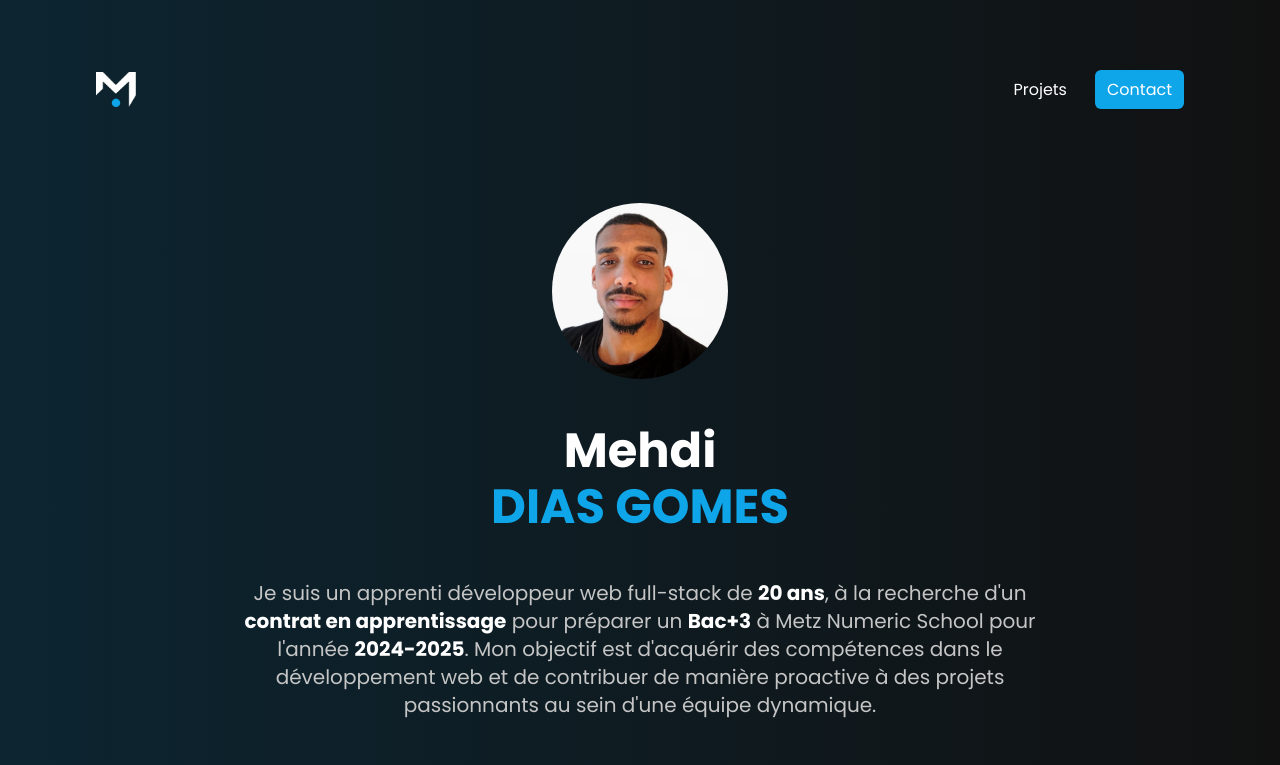
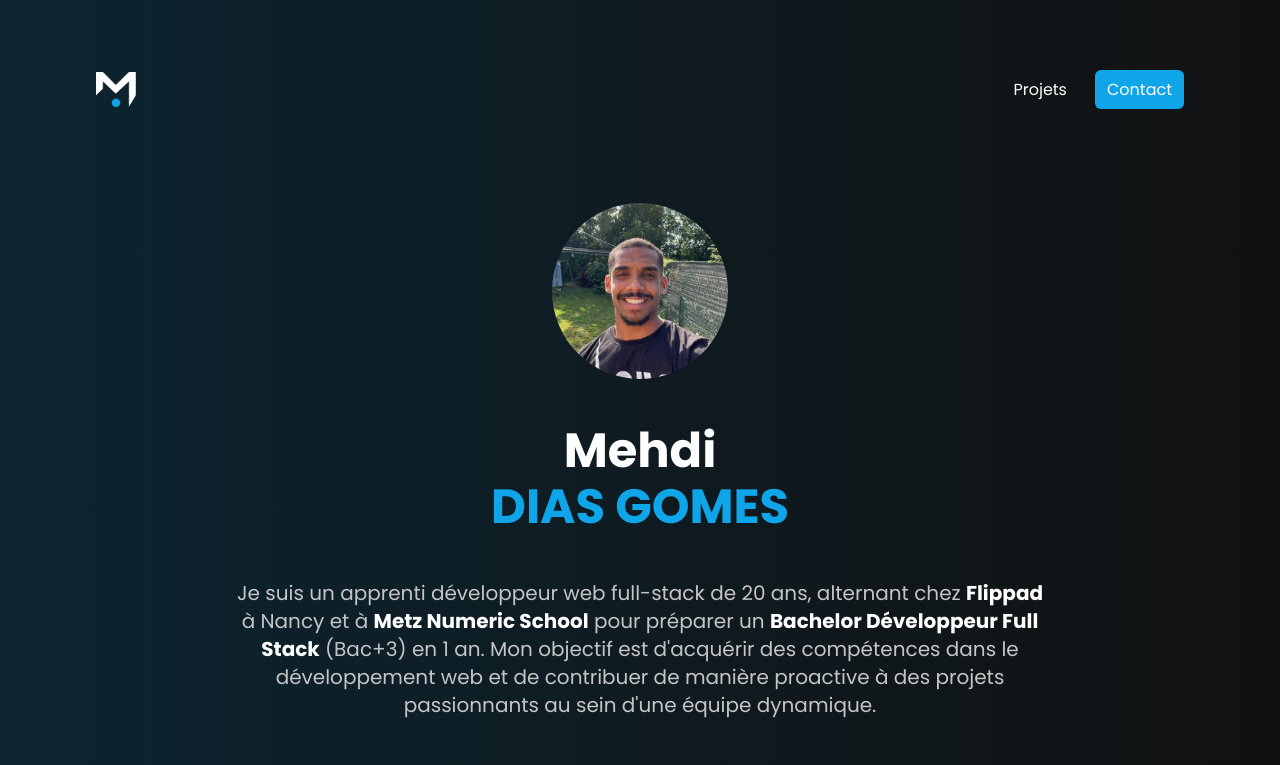
Before and after one commit to MehdiDiasGomes/Mon-portfolio, a React (Vite) app: page / in a window 1280 px wide. Shown: the top 765 px of the page. Built offline with nearby package versions, Linux system fonts and the light colour scheme.

Commit message:
♻️ Refactor : Modification du paragraphe de presentation

```diff
--- a/index.html
+++ b/index.html
@@ -1,21 +1,28 @@
 <!doctype html>
 <html lang="fr">
-
   <head>
     <meta charset="UTF-8" />
     <link rel="icon" type="image/svg+xml" href="/src/Assets/img/head.png" />
     <meta name="viewport" content="width=device-width, initial-scale=1.0" />
-  <link rel="preconnect" href="https://fonts.googleapis.com">
-  <link rel="preconnect" href="https://fonts.gstatic.com" crossorigin>
-  <link href="https://fonts.googleapis.com/css2?family=Poppins:wght@300;400;500;600;700;800;900&display=swap"
-    rel="stylesheet">
-  <link href="https://cdn.jsdelivr.net/npm/remixicon@4.1.0/fonts/remixicon.css" rel="stylesheet" />
+    <link rel="preconnect" href="https://fonts.googleapis.com" />
+    <link rel="preconnect" href="https://fonts.gstatic.com" crossorigin />
+    <link
+      href="https://fonts.googleapis.com/css2?family=Poppins:wght@300;400;500;600;700;800;900&display=swap"
+      rel="stylesheet"
+    />
+    <link
+      href="https://cdn.jsdelivr.net/npm/remixicon@4.1.0/fonts/remixicon.css"
+      rel="stylesheet"
+    />
     <title>Portfolio - DIAS GOMES Mehdi</title>
+    <meta
+      name="description"
+      content="Je suis un apprenti développeur web full-stack de 20 ans, alternant chez Flippad à Nancy et à Metz Numeric School pour préparer un Bachelor Développeur Full Stack (Bac+3) en 1 an. Mon objectif est d'acquérir des compétences dans le développement web et de contribuer de manière proactive à des projets passionnants au sein d'une équipe dynamique."
+    />
   </head>
 
   <body>
     <div id="root"></div>
     <script type="module" src="/src/main.jsx"></script>
   </body>
-
 </html>
--- a/src/Pages/Home.jsx
+++ b/src/Pages/Home.jsx
@@ -24,19 +24,17 @@ const Home = () => {
               </span>
             </h1>
             <p className="pcScreen:px-64 md:text-xl sm:text-paragMobile sm:px-10 text-parag text-secondary text-center">
-              Je suis un apprenti développeur web full-stack de{' '}
-              <span className="font-bold text-primary">20 ans</span>, à la
-              recherche d&apos;un{' '}
-              <span className="font-bold text-primary">
-                contrat en apprentissage
-              </span>{' '}
-              pour préparer un{' '}
-              <span className="font-bold text-primary">Bac+3</span> à Metz
-              Numeric School pour l&apos;année{' '}
-              <span className="font-bold text-primary">2024-2025</span>. Mon
-              objectif est d&apos;acquérir des compétences dans le développement
-              web et de contribuer de manière proactive à des projets
-              passionnants au sein d&apos;une équipe dynamique.
+              Je suis un apprenti développeur web full-stack de 20 ans,
+              alternant chez <strong className="text-white">Flippad</strong> à
+              Nancy et à{' '}
+              <strong className="text-white">Metz Numeric School</strong> pour
+              préparer un{' '}
+              <strong className="text-white">
+                Bachelor Développeur Full Stack
+              </strong>{' '}
+              (Bac+3) en 1 an. Mon objectif est d'acquérir des compétences dans
+              le développement web et de contribuer de manière proactive à des
+              projets passionnants au sein d'une équipe dynamique.
             </p>
           </div>
           <div className="flex gap-3 text-primary">
```
Also changed, not shown: src/Assets/img/Mehdi.jpg, 1 other file (tests, documents, lock files or other folders). Lines whose indentation alone changed are shown as unchanged.
